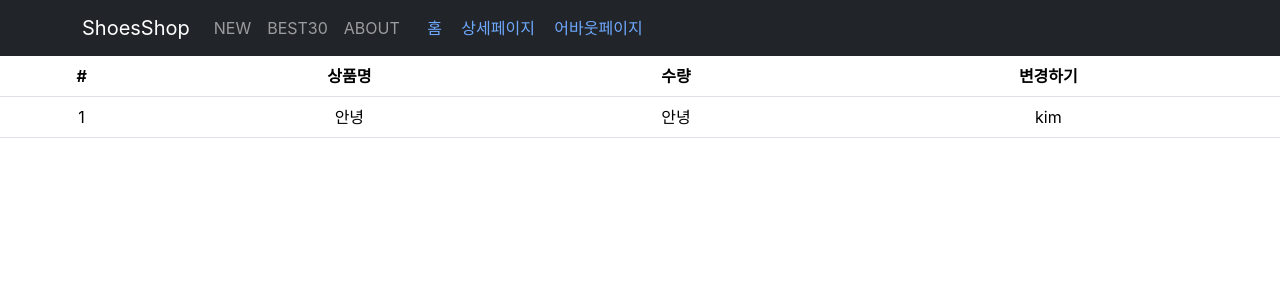
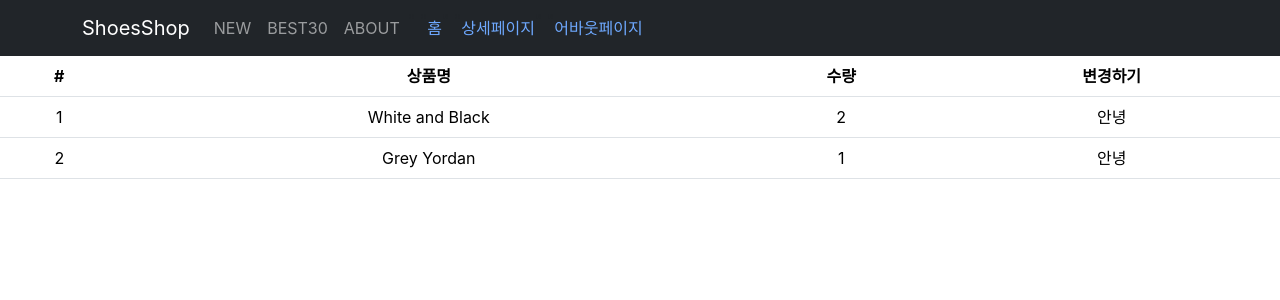
Before and after one commit to jiwoopark727/react-shop, a React (Create React App) app: page /cart in a window 1280 px wide. Shown: the top 300 px of the page. Built offline with nearby package versions, Linux system fonts and the light colour scheme.

Commit message:
Redux2 : store에 state 보관하고 쓰는 법-응용

```diff
--- a/src/pages/Cart.js
+++ b/src/pages/Cart.js
@@ -4,7 +4,8 @@ import { useSelector } from "react-redux"
 
 function Cart(){
 
-    let a = useSelector((state)=>{return state})
+    let state = useSelector((state)=>{return state})
+    console.log(state.cart);
 
     return(
         <div>
@@ -18,12 +19,19 @@ function Cart(){
                 </tr>
                 </thead>
                 <tbody>
-                <tr>
-                    <td>1</td>
-                    <td>안녕</td>
-                    <td>안녕</td>
-                    <td>{a.user}</td>
-                </tr>
+                    {
+                        state.cart.map((a,i)=>{
+                            return(
+                                <tr>
+                                    <td>{i+1}</td>
+                                    <td>{a.name}</td>
+                                    <td>{a.count}</td>
+                                    <td>안녕</td>
+                                </tr>
+                            )
+
+                        })
+                    }
                 </tbody>
             </Table>
 
--- a/src/store.js
+++ b/src/store.js
@@ -1,14 +1,15 @@
 import { configureStore, createSlice } from '@reduxjs/toolkit'
 
-
-let user = createSlice({
-    name : 'user',
-    initialState : 'kim'
+let cart = createSlice({
+  name : 'cart',
+  initialState : [
+    {id : 0, name : 'White and Black', count : 2},
+    {id : 2, name : 'Grey Yordan', count : 1}
+  ]
 })
-
 
 export default configureStore({
   reducer: {
-    user : user.reducer
+    cart : cart.reducer
   }
 })
```
